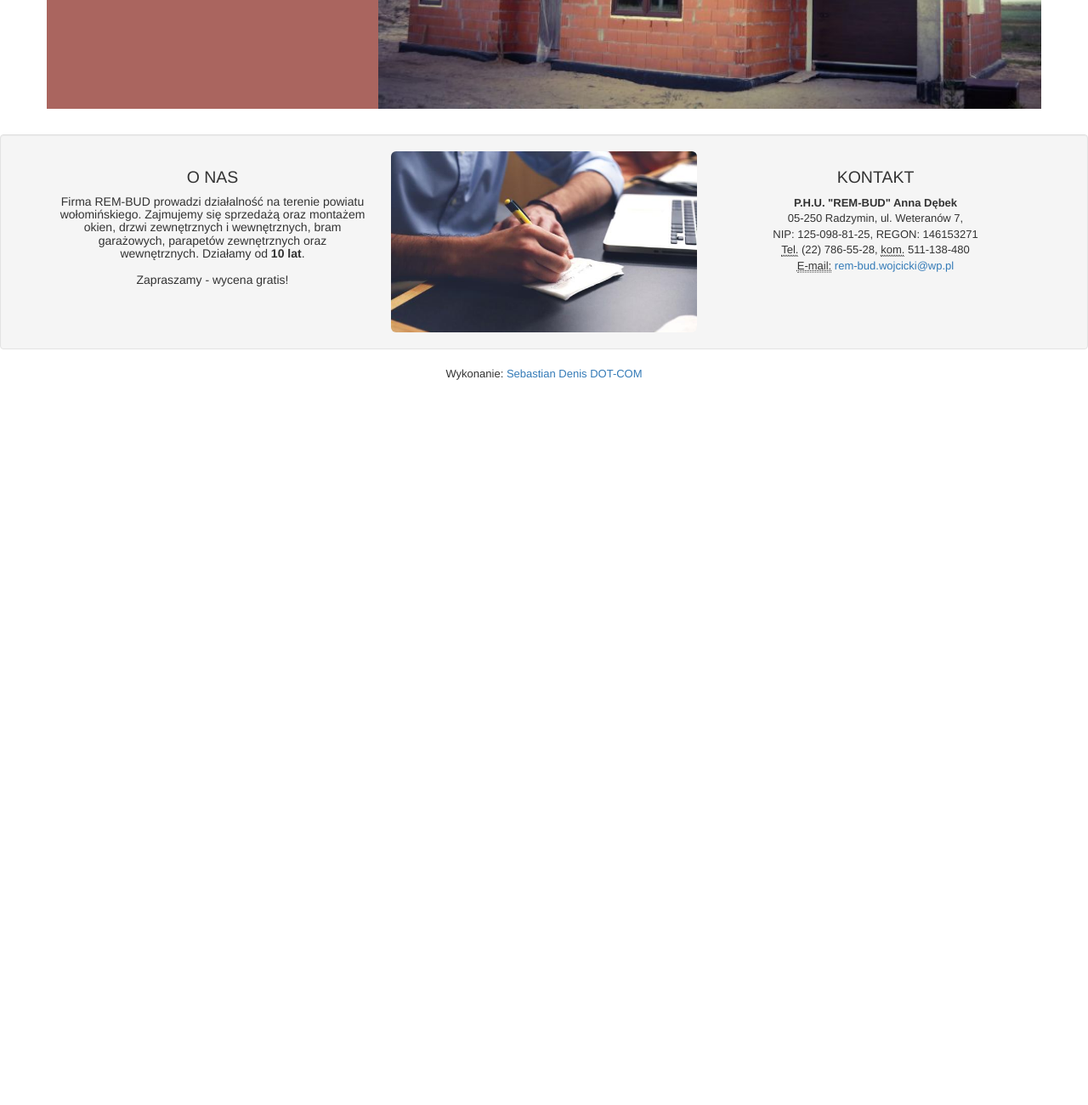
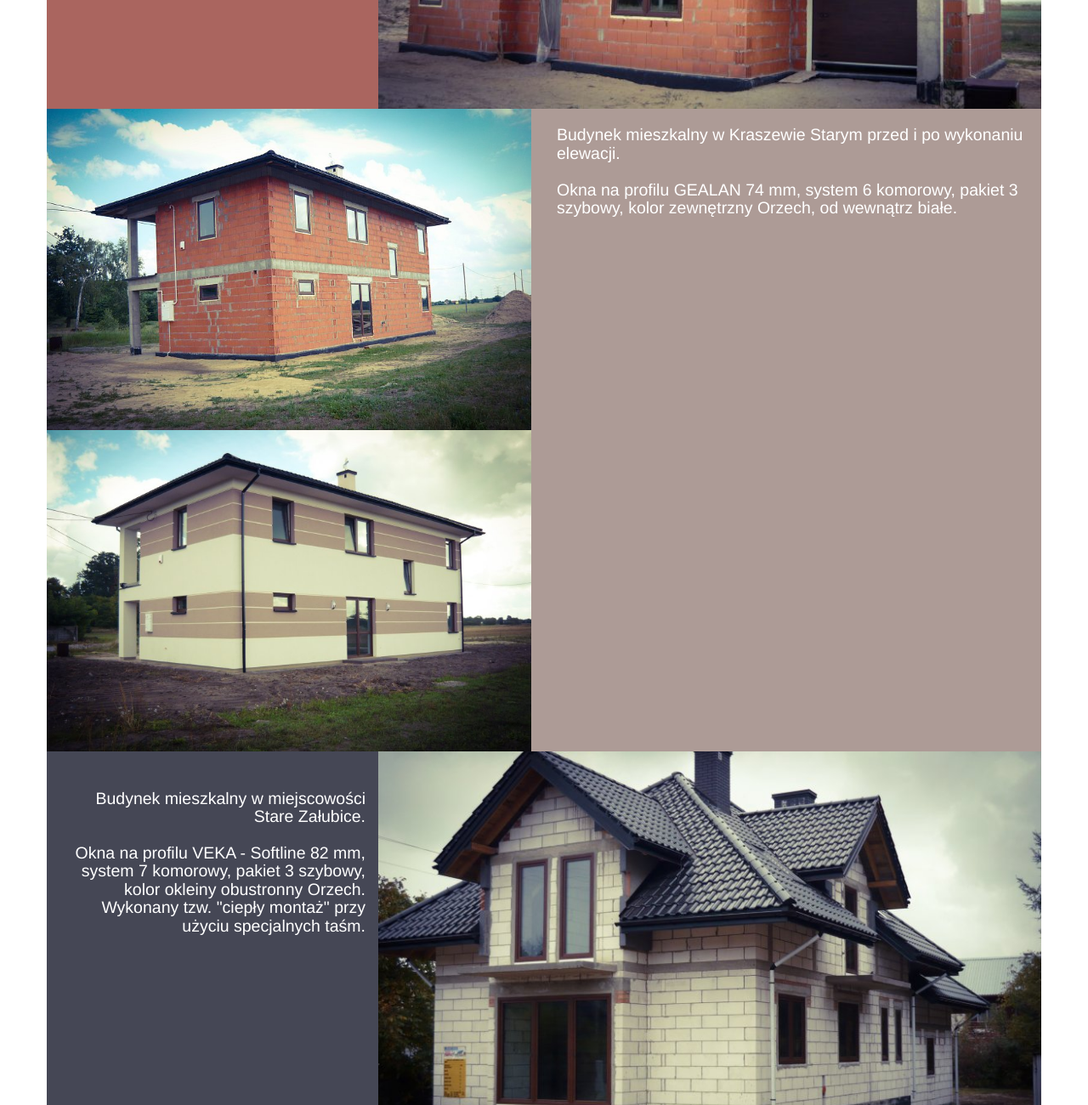
Before and after one commit to sebastiandenis/www-okna-drzwi-radzymin-pl, a plain HTML site: page realizacje.html in a window 1280 px wide. Shown: the part 7220-8520 px from the top of the page at 85% size. Before the commit the page ends 7680 px from the top, so only its background shows below. Drawn offline with Linux system fonts and the light colour scheme.

Commit message:
nowe realizacje

```diff
--- a/css/my.css
+++ b/css/my.css
@@ -182,6 +182,18 @@ body{
     background-color: rgba(149, 63, 55, 0.8);
 }
 
+.realizacje-bg15{
+    background-color: rgba(153, 130, 124, 0.8);
+}
+
+.realizacje-bg16{
+    background-color: rgba(23, 26, 43, 0.8);
+}
+
+.realizacje-bg17{
+    background-color: rgba(150, 88, 73, 0.8);
+}
+
 
 .realizacje-content{
     color: #ffffff;
--- a/realizacje.html
+++ b/realizacje.html
@@ -6,6 +6,7 @@
     <meta http-equiv="X-UA-Compatible" content="IE=edge">
     <meta http-equiv="cache-control" content="max-age=0" />
     <meta name="viewport" content="width=device-width, initial-scale=1">
+    <meta http-equiv="last-modified" content="2017-03-04@17:51:00 TMZ" />
     <meta name="description" content="Garelia realizacji montażu wykonanego przez REM-BUD Radzymin">
     <meta name="keywords" content="realizacje, sprzedaż, montaż, Radzymin, REM-BUD, zdjęcia">
     <meta name="author" content="Sebastian Denis DOT-COM">
@@ -200,6 +201,39 @@
                         </div>
                         <img class="col-md-8 col-sm-12 col-xs-12 no-padding img-responsive" src="img/realizacje014.jpg" alt="Realizacja nr 14" />
                     </div>
+                    <div class="row realizacje-bg15">
+                        <div class="row">
+                            <div class="col-md-6">
+                                <img class="no-padding img-responsive" src="img/realizacje015c.jpg" alt="Realizacja nr 15" />
+                                <img class="no-padding img-responsive" src="img/realizacje015b.jpg" alt="Realizacja nr 15" />
+                            </div>
+                            <div class="col-md-6" style="color: #ffffff;">
+                                <h3>Budynek mieszkalny w Kraszewie Starym przed i po wykonaniu elewacji.<br><br>Okna na profilu
+                                    GEALAN 74 mm, system 6 komorowy, pakiet 3 szybowy, kolor zewnętrzny Orzech, od wewnątrz
+                                    białe.
+                                </h3>
+                            </div>
+                        </div>
+                    </div>
+                       <div class="row realizacje-bg16">
+                        <div class="col-md-4 col-sm-12 col-xs-12 realizacje-content col-middle text-right">
+                            <h3>Budynek mieszkalny w miejscowości Stare Załubice.<br><br> Okna na profilu VEKA - Softline 82 mm, system 7 komorowy, pakiet 3 szybowy, kolor okleiny obustronny Orzech. Wykonany tzw. "ciepły montaż" przy użyciu specjalnych taśm.
+                            </h3>
+                        </div>
+                        <img class="col-md-8 col-sm-12 col-xs-12 no-padding img-responsive" src="img/realizacje016.jpg" alt="Realizacja nr 16" />
+                    </div>
+
+
+                     <div class="row realizacje-bg17"> <img class="col-md-8 col-sm-12 col-xs-12 no-padding img-responsive" src="img/realizacje017.jpg" alt="Realizacja nr 17"
+                        />
+                        <div class="col-md-4 col-sm-12 col-xs-12 realizacje-content col-bottom ">
+                            <h3>
+                                Budynek mieszkalny w Radzyminie przy ul POW.<br><br>Okna na profilu VEKA - Softline 82 mm, system 7 komorowy, pakiet 3 szybowy o współczynniku przenikania U=0,5 w standardzie z ciepłą ramką dystansową, kolor obustronny Złoty dąb, korpus barwiony w masie na kolor karmelowy, 3 uszczelki z wysokiej jakości tworzywa skutecznie izolujące hałas, zimno i wilgoć.<br>
+                                Ze względu na specyfikę muru, od zewnątrz z cegły klinkierowej użyto do montażu specjalnych taśm rozprężających  Zamontowano również parapety zewnętrzne w okleinie Złoty dąb.
+                            </h3>
+                        </div>
+                    </div>
+
 
                 </div>
 
```
Also changed, not shown: img/realizacje015.jpg (added), img/realizacje015b.jpg (added), img/realizacje015c.jpg (added), img/realizacje016.jpg (added), img/realizacje017.jpg (added).
